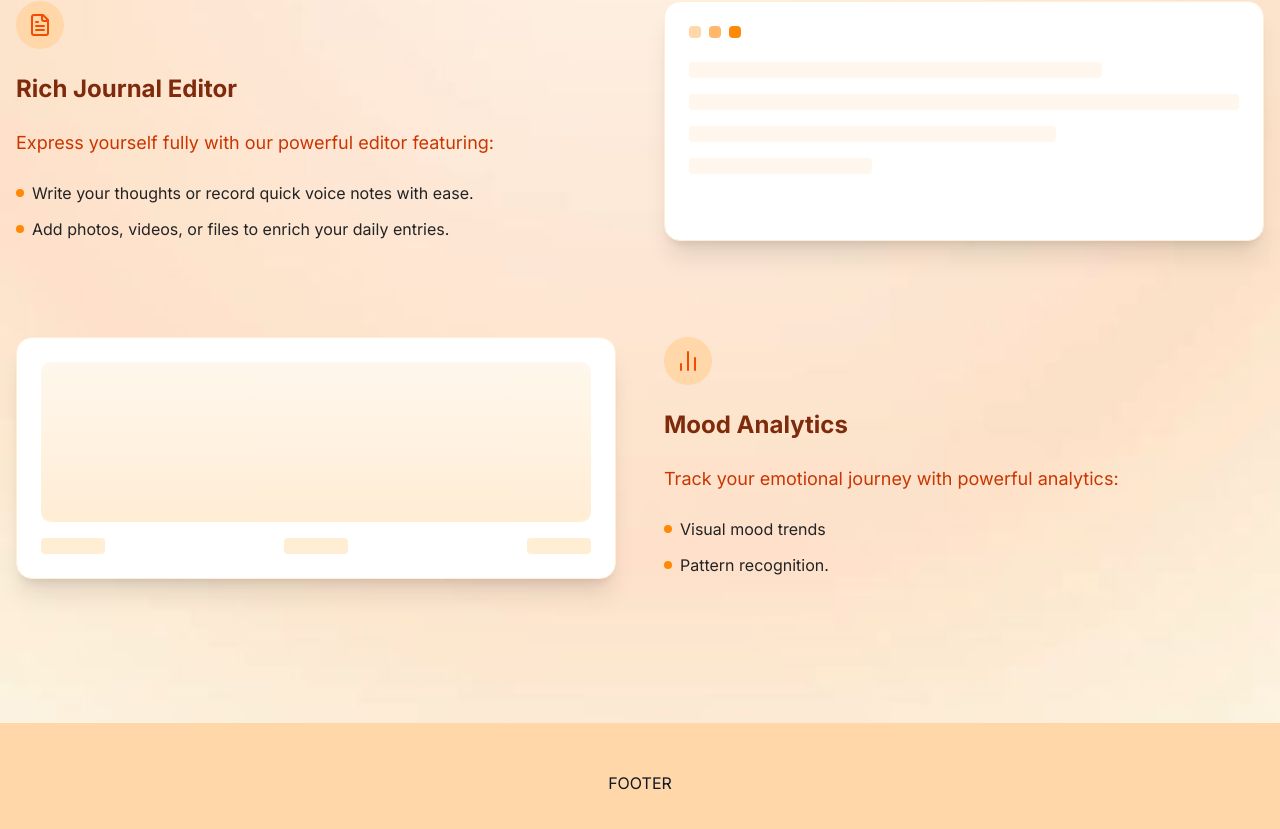
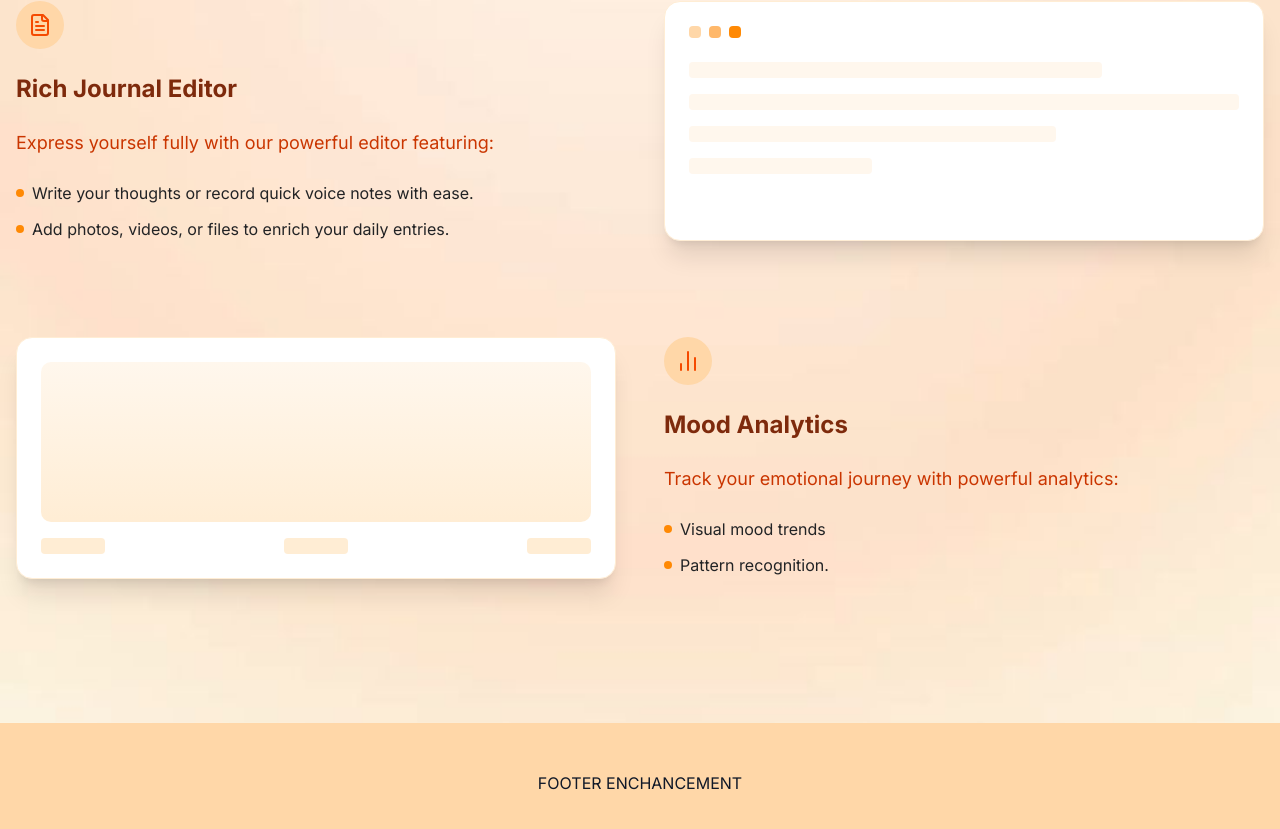
Before and after one commit to sushmitakanchan/mirror-journal, a React (Vite) app in the folder frontend/: page / in a window 1280 px wide. Shown: the part 1216-2045 px from the top of the page. Built offline with nearby package versions, Linux system fonts and the light colour scheme; no server answers.

Commit message:
footer enchancement

```diff
--- a/frontend/src/components/layout/Footer.jsx
+++ b/frontend/src/components/layout/Footer.jsx
@@ -4,7 +4,7 @@ const Footer = () => {
   return (
     <footer className='bg-orange-200 py-12 bg-opacity-10 mt-20'>
     <div className='mx-auto px-4 text-center text-gray-900'>
-      FOOTER
+      FOOTER ENCHANCEMENT
     </div>
     </footer>
   )
```
